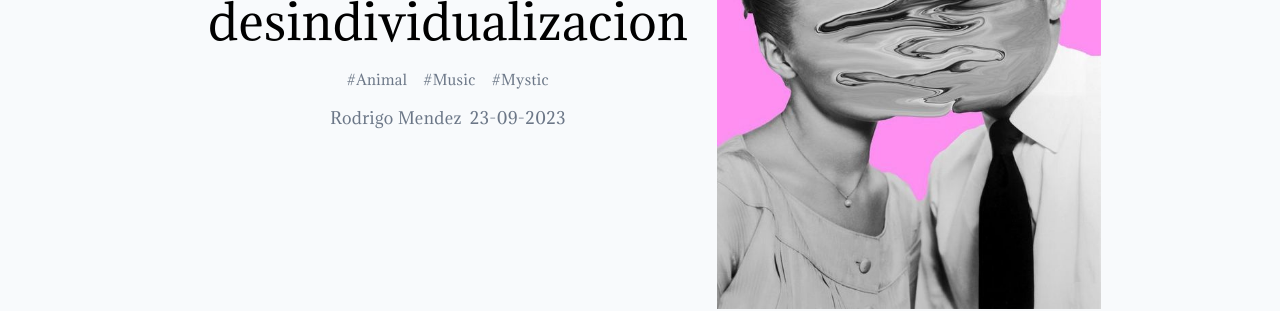
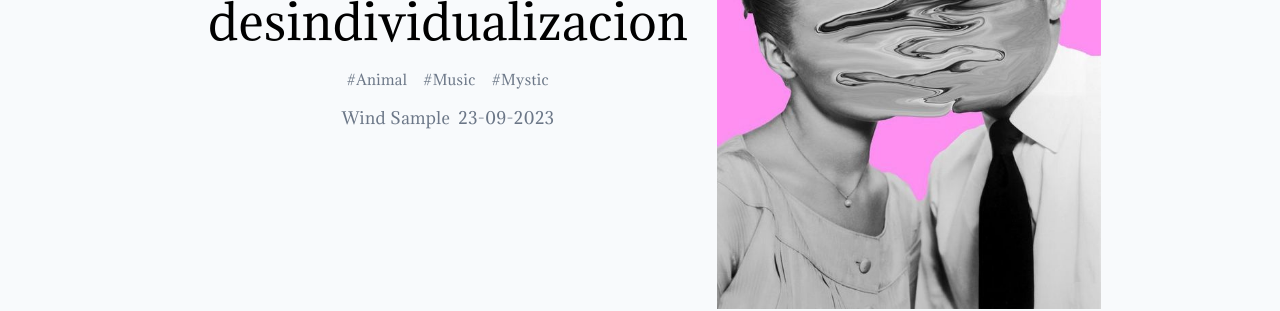
Before and after one commit to a-chacon/wind, a Jekyll site: the page built from _posts/2023-09-23-test-2.md, in a window 1280 px wide and 900 px high. Shown: the part 364-675 px from the top of the window. Built offline with Jekyll 4.4.1, drawn with Linux system fonts in a browser that asks for light colours.

```diff
--- a/_config.yml
+++ b/_config.yml
@@ -2,10 +2,10 @@ domain: example.com
 url: https://example.com
 
 title: Wind
-email: rodrigo@protonmail.com
-author: Rodrigo Mendez
+email: wind@example.com
+author: Wind Sample
 
-lang: es
+lang: en
 
 plugins:
   - jekyll-seo-tag
```
Also changed, not shown: README.md.
